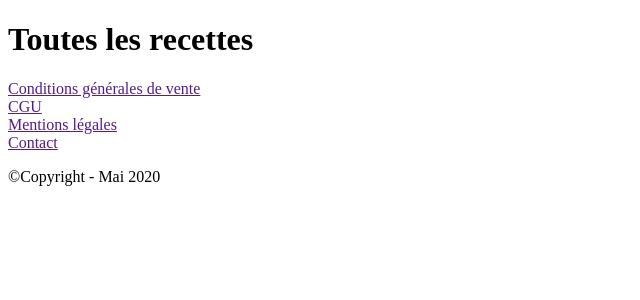
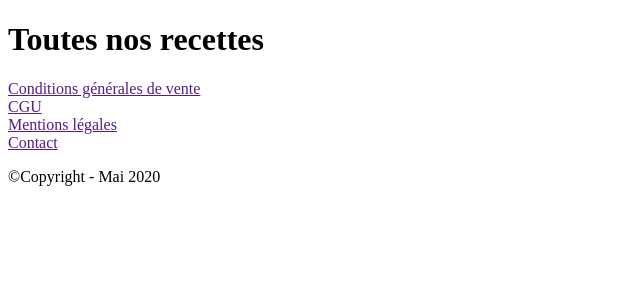
Before and after one commit to herival/Balu, a Symfony app: template templates/recette/recettesdupays.html.twig in a window 1280 px wide. Shown: the part 133-433 px from the top of the page, without its empty margins (0-640 px from the left). Run offline with Twig, Linux system fonts and the light colour scheme; the template is opened without the code that fills it, so the values that code supplies are empty; some libraries are stand-ins or nearby versions.

Commit message:
Update recettesdupays.html.twig

```diff
--- a/templates/recette/recettesdupays.html.twig
+++ b/templates/recette/recettesdupays.html.twig
@@ -5,7 +5,7 @@
 
 {% block body %}
 	<div class="container bg-trans">
-		<h1>Toutes les recettes</h1>
+		<h1>Toutes nos recettes</h1>
 
 		{% for recette in liste_recettes %}
 
```
